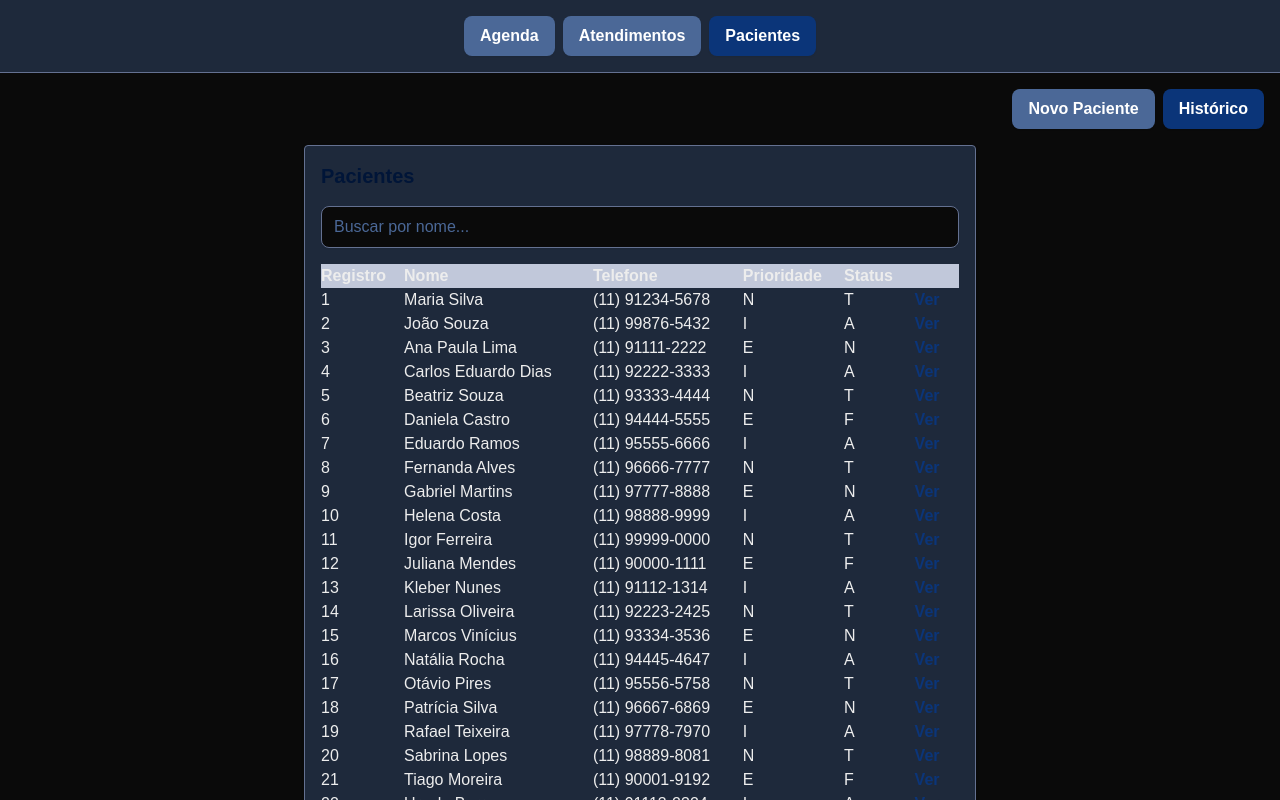
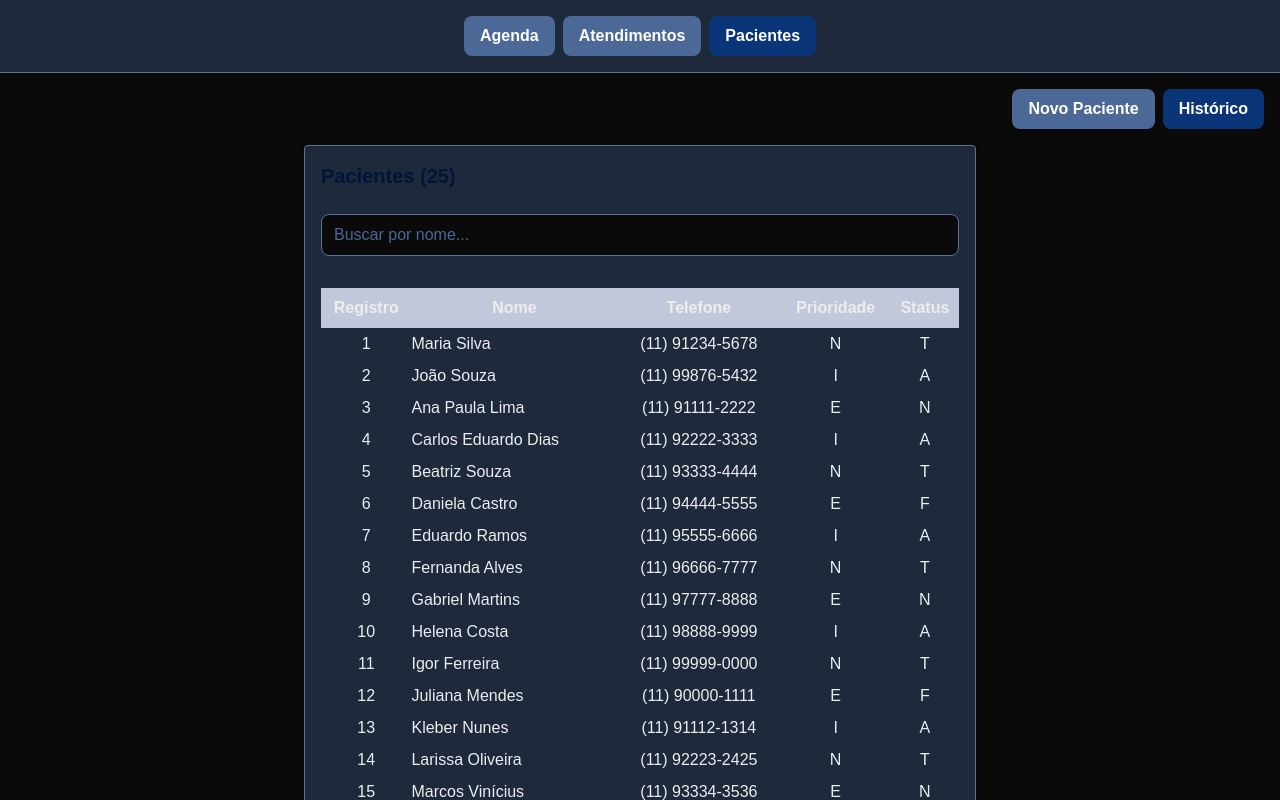
Before and after one commit to ammtsz/scp_frontend, a Next.js app: page /patients in a window 1280 px wide. Shown: the top 800 px of the page. Built offline with nearby package versions, Linux system fonts and the light colour scheme.

Commit message:
feat: patient list infinite scroll, sticky search and table head, improved UX

```diff
--- a/src/app/globals.css
+++ b/src/app/globals.css
@@ -163,3 +163,24 @@ body {
   color: var(--primary);
   border-color: var(--border);
 }
+
+/* Tooltip tag for legends (status/priority) */
+.legend-tag {
+  position: absolute;
+  left: 50%;
+  transform: translateX(-50%);
+  bottom: 100%;
+  margin-bottom: 0.5rem;
+  z-index: 10;
+  display: none;
+  padding: 0.25rem 0.5rem;
+  border-radius: 0.375rem;
+  background: var(--primary-dark);
+  color: #fff;
+  font-size: 0.75rem;
+  white-space: nowrap;
+  box-shadow: 0 2px 8px 0 rgba(0,0,0,0.10);
+}
+.group:hover .legend-tag {
+  display: flex;
+}
--- a/src/components/NewAttendanceModal.tsx
+++ b/src/components/NewAttendanceModal.tsx
@@ -1,5 +1,6 @@
 import React, { useState } from "react";
 import { mockPatients } from "@/services/mockData";
+import { Search } from "react-feather";
 
 interface NewAttendanceModalProps {
   open: boolean;
@@ -16,6 +17,7 @@ const NewAttendanceModal: React.FC<NewAttendanceModalProps> = ({
   const [newAttendancePatient, setNewAttendancePatient] = useState("");
   const [patientSearch, setPatientSearch] = useState("");
   const [isFirstAttendance, setIsFirstAttendance] = useState(false);
+  const [showPatientList, setShowPatientList] = useState(false);
 
   if (!open) return null;
 
@@ -47,7 +49,7 @@ const NewAttendanceModal: React.FC<NewAttendanceModalProps> = ({
               lang="pt-BR"
             />
           </div>
-          <div className="flex items-center mb-2">
+          <div className="flex items-center mb-2 mt-8">
             <input
               id="firstAttendance"
               type="checkbox"
@@ -79,18 +81,29 @@ const NewAttendanceModal: React.FC<NewAttendanceModalProps> = ({
               />
             ) : (
               <>
+                <div className="relative">
                   <input
                     type="text"
-                  className="input w-full"
+                    className="input w-full pr-10"
                     placeholder="Buscar paciente..."
                     value={patientSearch}
                     onChange={(e) => {
                       setPatientSearch(e.target.value);
                       setNewAttendancePatient("");
+                      setShowPatientList(true);
                     }}
                     autoComplete="off"
+                    onFocus={() => setShowPatientList(true)}
+                    onBlur={() => {
+                      // Delay to allow click event on list
+                      setTimeout(() => setShowPatientList(false), 100);
+                    }}
                   />
-                {patientSearch && (
+                  <span className="absolute right-3 top-1/2 -translate-y-1/2 text-gray-400 pointer-events-none">
+                    <Search size={18} />
+                  </span>
+                </div>
+                {showPatientList && patientSearch && (
                   <ul className="absolute bg-white border border-[color:var(--border)] rounded shadow mt-1 w-full z-10 max-h-40 overflow-y-auto">
                     {mockPatients
                       .filter((p) =>
@@ -106,9 +119,10 @@ const NewAttendanceModal: React.FC<NewAttendanceModalProps> = ({
                               ? "bg-[color:var(--primary-light)]"
                               : ""
                           }`}
-                          onClick={() => {
+                          onMouseDown={() => {
                             setNewAttendancePatient(p.name);
                             setPatientSearch(p.name);
+                            setShowPatientList(false);
                           }}
                         >
                           {p.name}
--- /dev/null
+++ b/src/components/Pagination.tsx
@@ -0,0 +1,38 @@
+import React from "react";
+
+interface PaginationProps {
+  page: number;
+  totalPages: number;
+  onPageChange: (page: number) => void;
+}
+
+const Pagination: React.FC<PaginationProps> = ({
+  page,
+  totalPages,
+  onPageChange,
+}) => {
+  if (totalPages <= 1) return null;
+  return (
+    <div className="flex justify-center items-center gap-2 mt-4">
+      <button
+        className="button button-secondary px-2 py-1"
+        onClick={() => onPageChange(Math.max(1, page - 1))}
+        disabled={page === 1}
+      >
+        Anterior
+      </button>
+      <span className="text-sm">
+        Página {page} de {totalPages}
+      </span>
+      <button
+        className="button button-secondary px-2 py-1"
+        onClick={() => onPageChange(Math.min(totalPages, page + 1))}
+        disabled={page === totalPages}
+      >
+        Próxima
+      </button>
+    </div>
+  );
+};
+
+export default Pagination;
--- a/src/components/PatientList/PatientList.tsx
+++ b/src/components/PatientList/PatientList.tsx
@@ -1,8 +1,7 @@
 "use client";
 
-import React, { useState, useEffect } from "react";
+import React, { useState, useEffect, useRef } from "react";
 import { Patient } from "@/types/patient";
-import Link from "next/link";
 import { mockPatients } from "@/services/mockData";
 
 const PatientList: React.FC = () => {
@@ -10,6 +9,8 @@ const PatientList: React.FC = () => {
   const [search, setSearch] = useState("");
   const [sortBy, setSortBy] = useState<keyof Patient | null>(null);
   const [sortAsc, setSortAsc] = useState(true);
+  const [visibleCount, setVisibleCount] = useState(20);
+  const loaderRef = useRef<HTMLDivElement | null>(null);
 
   useEffect(() => {
     setPatients(mockPatients);
@@ -43,76 +44,117 @@ const PatientList: React.FC = () => {
       : String(bValue).localeCompare(String(aValue));
   });
 
+  const paginated = sorted.slice(0, visibleCount);
+
+  useEffect(() => {
+    setVisibleCount(20); // Reset on search
+  }, [search]);
+
+  useEffect(() => {
+    const handleScroll = () => {
+      if (!loaderRef.current) return;
+      const rect = loaderRef.current.getBoundingClientRect();
+      if (rect.top < window.innerHeight && visibleCount < sorted.length) {
+        setVisibleCount((prev) => Math.min(prev + 20, sorted.length));
+      }
+    };
+    window.addEventListener("scroll", handleScroll);
+    return () => window.removeEventListener("scroll", handleScroll);
+  }, [visibleCount, sorted.length]);
+
+  // Legend maps
+  const statusLegend: Record<string, string> = {
+    N: "Novo",
+    I: "Inativo",
+    A: "Ativo",
+    T: "Tratamento",
+    F: "Finalizado",
+  };
+  const priorityLegend: Record<string, string> = {
+    N: "Normal",
+    I: "Idoso",
+    E: "Emergência",
+  };
+
   return (
+    <>
       <div className="max-w-2xl mx-auto p-4 bg-[color:var(--surface)] rounded shadow border border-[color:var(--border)]">
-      <h2 className="text-xl font-bold mb-4 text-[color:var(--primary-dark)]">
-        Pacientes
+        <h2 className="text-xl font-bold mb-2 text-[color:var(--primary-dark)]">
+          Pacientes <span>({filtered.length})</span>
         </h2>
+        <div className="sticky top-[73px] z-20 bg-[color:var(--surface)] pb-2">
           <input
-        className="input mb-4"
+            className="input mb-2 mt-4"
             placeholder="Buscar por nome..."
             value={search}
             onChange={(e) => setSearch(e.target.value)}
           />
-      <table className="table w-full text-primary-dark">
-        <thead>
+        </div>
+        <table className="table w-full text-primary-dark mt-4">
+          <thead className="h-10 sticky top-[146px] z-10 bg-[color:var(--surface)]">
             <tr className="bg-[color:var(--light)]">
               <th
-              className="cursor-pointer text-left"
+                className="cursor-pointer"
                 onClick={() => handleSort("registrationNumber")}
               >
                 Registro{" "}
                 {sortBy === "registrationNumber" && (sortAsc ? "▲" : "▼")}
               </th>
-            <th
-              className="cursor-pointer text-left"
-              onClick={() => handleSort("name")}
-            >
+              <th className="cursor-pointer" onClick={() => handleSort("name")}>
                 Nome {sortBy === "name" && (sortAsc ? "▲" : "▼")}
               </th>
               <th
-              className="cursor-pointer text-left"
+                className="cursor-pointer"
                 onClick={() => handleSort("phone")}
               >
                 Telefone {sortBy === "phone" && (sortAsc ? "▲" : "▼")}
               </th>
               <th
-              className="cursor-pointer text-left"
+                className="cursor-pointer"
                 onClick={() => handleSort("priority")}
               >
                 Prioridade {sortBy === "priority" && (sortAsc ? "▲" : "▼")}
               </th>
               <th
-              className="cursor-pointer text-left"
+                className="cursor-pointer"
                 onClick={() => handleSort("status")}
               >
                 Status {sortBy === "status" && (sortAsc ? "▲" : "▼")}
               </th>
-            <th></th>
             </tr>
           </thead>
           <tbody>
-          {sorted.map((p) => (
+            {paginated.map((p) => (
               <tr
                 key={p.id}
-              className="transition-colors hover:bg-[color:var(--primary-light)]/40 cursor-pointer"
+                className="transition-colors hover:bg-[color:var(--primary-light)]/40 cursor-pointer h-8"
+                onClick={() => (window.location.href = `/patients/${p.id}`)}
               >
-              <td>{p.registrationNumber}</td>
+                <td className="text-center">{p.registrationNumber}</td>
                 <td>{p.name}</td>
-              <td>{p.phone}</td>
-              <td>{p.priority}</td>
-              <td>{p.status}</td>
-              <td>
-                <Link href={`/patients/${p.id}`} className="button button-link">
-                  Ver
-                </Link>
+                <td className="text-center">{p.phone}</td>
+                <td className="text-center">
+                  <span className="relative group">
+                    {p.priority}
+                    <span className="legend-tag">
+                      {priorityLegend[p.priority]}
+                    </span>
+                  </span>
+                </td>
+                <td className="text-center">
+                  <span className="relative group">
+                    {p.status}
+                    <span className="legend-tag">{statusLegend[p.status]}</span>
+                  </span>
                 </td>
               </tr>
             ))}
           </tbody>
         </table>
+        <div ref={loaderRef}></div>
+      </div>
       {/* Status Legend */}
-      <div className="mt-6 p-3 rounded bg-[color:var(--surface-light)] border border-[color:var(--border)] text-sm flex flex-wrap gap-4 items-center">
+      <div className="max-w-2xl mx-auto mt-6 p-3 rounded bg-[color:var(--surface-light)] border border-[color:var(--border)] text-sm flex flex-wrap gap-4 items-center">
         <span className="font-semibold text-[color:var(--primary-dark)]">
           Legenda de Status:
         </span>
@@ -133,7 +175,7 @@ const PatientList: React.FC = () => {
         </span>
       </div>
       {/* Priority Legend */}
-      <div className="mt-2 p-3 rounded bg-[color:var(--surface-light)] border border-[color:var(--border)] text-sm flex flex-wrap gap-4 items-center">
+      <div className="max-w-2xl mx-auto mt-2 p-3 rounded bg-[color:var(--surface-light)] border border-[color:var(--border)] text-sm flex flex-wrap gap-4 items-center mb-12">
         <span className="font-semibold text-[color:var(--primary-dark)]">
           Legenda de Prioridade:
         </span>
@@ -147,7 +189,7 @@ const PatientList: React.FC = () => {
           <span className="font-bold">E</span>: Emergência
         </span>
       </div>
-    </div>
+    </>
   );
 };
 
```
Also changed, not shown: src/components/AgendaCalendar/AgendaCalendar.tsx (+43 -4 lines). Lines whose indentation alone changed are shown as unchanged.
